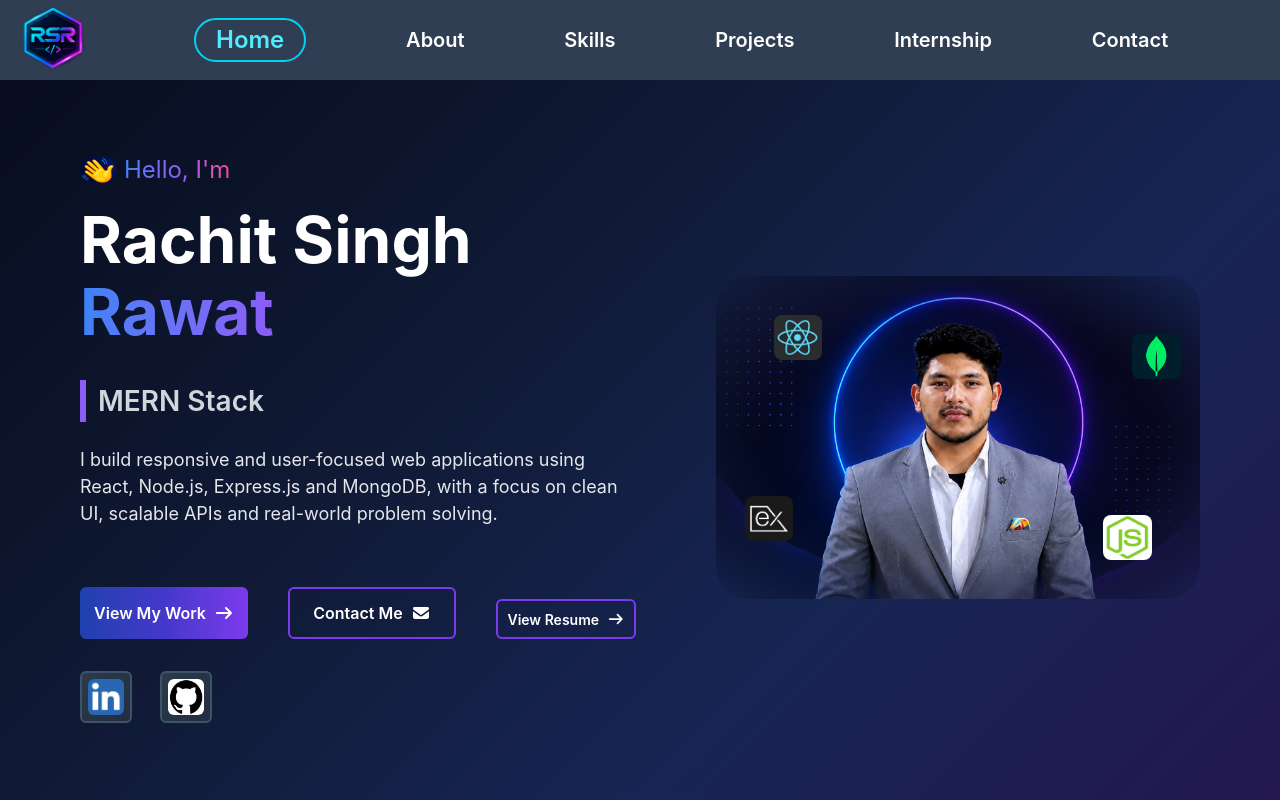
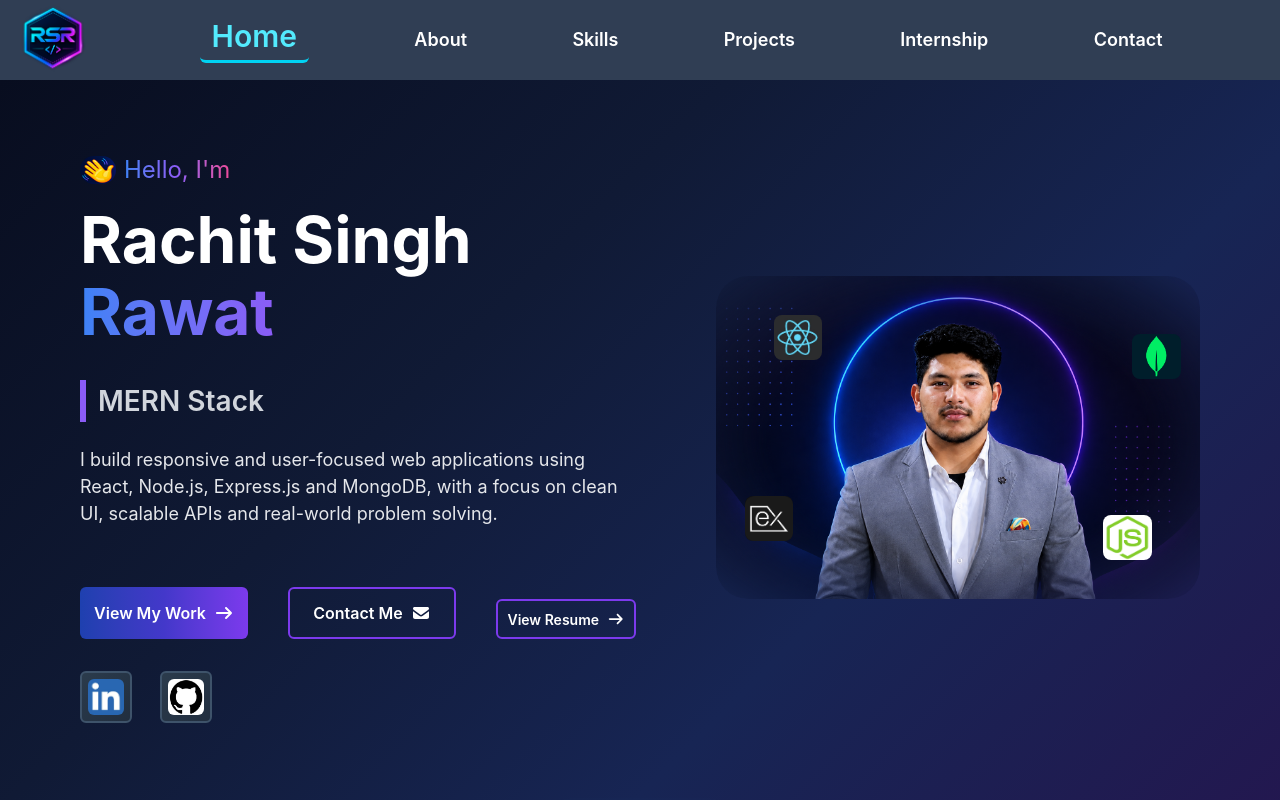
Before and after one commit to RachitRawat720/portfolio-website, a React (Vite) app: page / in a window 1280 px wide. Shown: the top 800 px of the page. Built offline with nearby package versions, Linux system fonts and the light colour scheme.

Commit message:
making navbar respoonsive

```diff
--- a/src/components/Navbar.jsx
+++ b/src/components/Navbar.jsx
@@ -20,17 +20,17 @@ const Navbar = () => {
 
             <div className='text-white font-semibold w-full flex items-center justify-center'>
                 <div className='hidden md:flex items-center justify-evenly w-full text-2xl'>
-                    <NavLink to={"/"} className={({isActive}) => `${isActive ? "text-cyan-300 border-2 border-cyan-400 rounded-full px-5 py-1" : "text-white text-[15px] xs:text-[16px] sm:text-[17px] md:text-[18px] lg:text-[19px] xl:text-[20px]"}`}>Home</NavLink>
+                    <NavLink to={"/"} className={({isActive}) => `${isActive ? "text-cyan-300 md:text-[26px] lg:text-[28px] xl:text-[30px] border-b-3 rounded-md px-3 pb-1 border-cyan-400" : "text-white md:text-[16px] lg:text-[16px] xl:text-[18px]"}`}>Home</NavLink>
 
-                    <NavLink to={"/about"} className={({isActive}) => `${isActive ? "text-cyan-300 border-2 border-cyan-400 rounded-full px-5 py-1" : "text-white text-[15px] xs:text-[16px] sm:text-[17px] md:text-[18px] lg:text-[19px] xl:text-[20px]"}`}>About</NavLink>
+                    <NavLink to={"/about"} className={({isActive}) => `${isActive ? "text-cyan-300 border-b-3 rounded-md px-3 pb-1 border-cyan-400" : "text-white md:text-[16px] lg:text-[16px] xl:text-[18px]"}`}>About</NavLink>
 
-                    <NavLink to={"/skills"} className={({isActive}) => `${isActive ? "text-cyan-300 border-2 border-cyan-400 rounded-full px-5 py-1" : "text-white text-[15px] xs:text-[16px] sm:text-[17px] md:text-[18px] lg:text-[19px] xl:text-[20px]"}`}>Skills</NavLink>
+                    <NavLink to={"/skills"} className={({isActive}) => `${isActive ? "text-cyan-300 border-b-3 rounded-md px-3 pb-1 border-cyan-400" : "text-white md:text-[16px] lg:text-[16px] xl:text-[18px]"}`}>Skills</NavLink>
 
-                    <NavLink to={"/projects"} className={({isActive}) => `${isActive ? "text-cyan-300 border-2 border-cyan-400 rounded-full px-5 py-1" : "text-white text-[15px] xs:text-[16px] sm:text-[17px] md:text-[18px] lg:text-[19px] xl:text-[20px]"}`}>Projects</NavLink>
+                    <NavLink to={"/projects"} className={({isActive}) => `${isActive ? "text-cyan-300 border-b-3 rounded-md px-3 pb-1 border-cyan-400" : "text-white md:text-[16px] lg:text-[16px] xl:text-[18px]"}`}>Projects</NavLink>
 
-                    <NavLink to={"/internship"} className={({isActive}) => `${isActive ? "text-cyan-300 border-2 border-cyan-400 rounded-full px-5 py-1" : "text-white text-[15px] xs:text-[16px] sm:text-[17px] md:text-[18px] lg:text-[19px] xl:text-[20px]"}`}>Internship</NavLink>
+                    <NavLink to={"/internship"} className={({isActive}) => `${isActive ? "text-cyan-300 border-b-3 rounded-md px-3 pb-1 border-cyan-400" : "text-white md:text-[16px] lg:text-[16px] xl:text-[18px]"}`}>Internship</NavLink>
 
-                    <NavLink to={"/contact"} className={({isActive}) => `${isActive ? "text-cyan-300 border-2 border-cyan-400 rounded-full px-5 py-1" : "text-white text-[15px] xs:text-[16px] sm:text-[17px] md:text-[18px] lg:text-[19px] xl:text-[20px]"}`}>Contact</NavLink>
+                    <NavLink to={"/contact"} className={({isActive}) => `${isActive ? "text-cyan-300 border-b-3 rounded-md px-3 pb-1 border-cyan-400" : "text-white md:text-[16px] lg:text-[16px] xl:text-[18px]"}`}>Contact</NavLink>
                 </div>
             </div>
 
```
